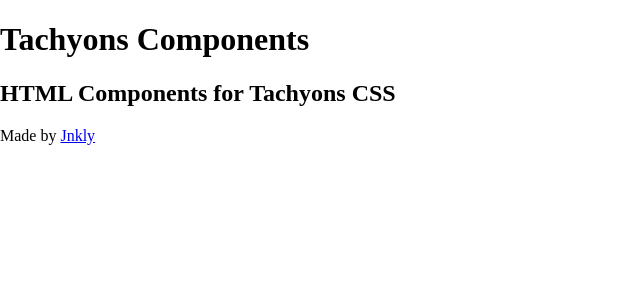
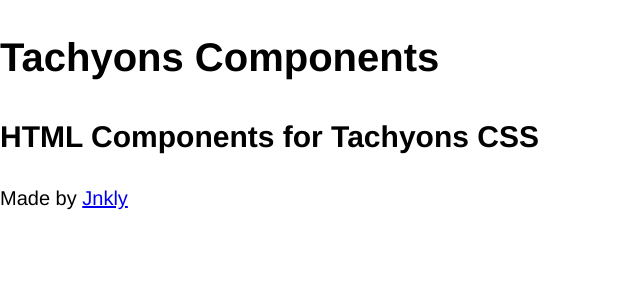
Before and after one commit to jnkly/tachyons-components, a Jekyll site: the page built from index.md, in a window 1280 px wide. Shown: the top 300 px of the page, without its empty margins (0-640 px from the left). Built offline with Jekyll 4.4.1, drawn with Linux system fonts in a browser that asks for light colours.

Commit message:
Update default.html

```diff
--- a/_layouts/default.html
+++ b/_layouts/default.html
@@ -4,11 +4,11 @@
   <meta charset="utf-8">
   <title>{{ page.title }} - {{site.title}}</title>
   <meta name="viewport" content="width=device-width, initial-scale=1">
-  <link rel="stylesheet" type="text/css" href="css/style.css">
+<link rel="stylesheet" href="https://unpkg.com/tachyons/css/tachyons.min.css">
 </head>
-<body class="white bg-red">
+<body class="ma0 pa0 f4 helvetica lh-copy">
 
-  <main class="container">
+  <main>
   {{ content }}
   </main>
 
```
